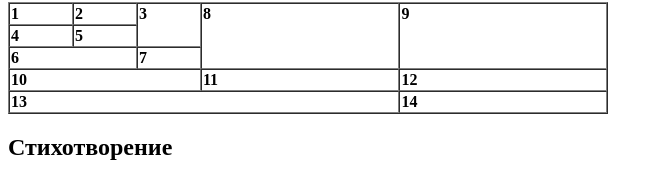
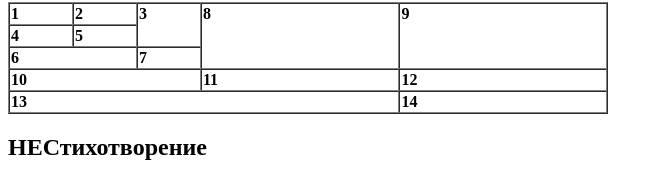
Before and after one commit to pkovalenkova/pkovalenkova.github.io, a plain HTML site: page lr2.html in a window 1280 px wide. Shown: the part 566-744 px from the top of the page, without its empty margins (0-663 px from the left). Drawn offline with Linux system fonts and the light colour scheme.

Commit message:
hotfixCommit3

```diff
--- a/lr2.html
+++ b/lr2.html
@@ -91,7 +91,7 @@
     </table>
 
     <a name="task2"></a>
-    <h2>Стихотворение</h2>
+    <h2>НЕСтихотворение</h2>
     <p>
         Мириады маленьких дел <br>
         Пьют по капле гаснущий день,<br>
```
